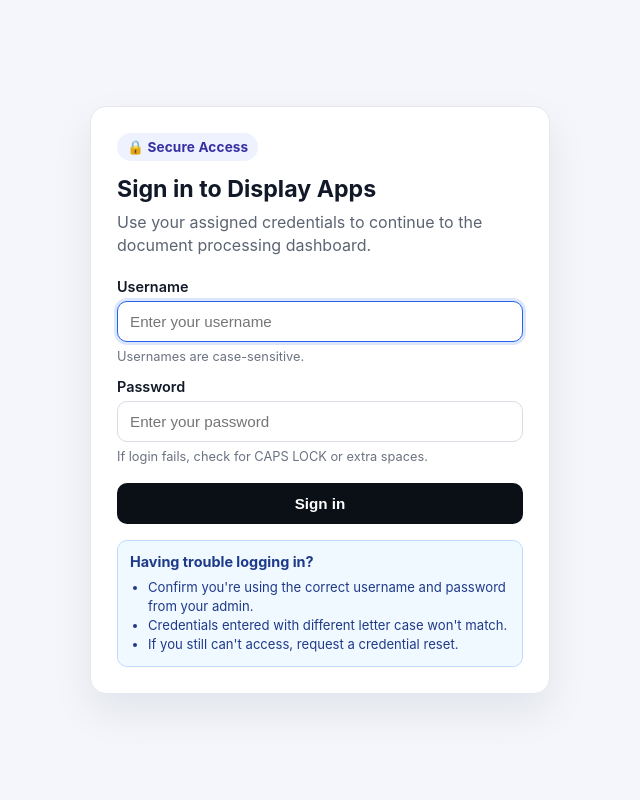
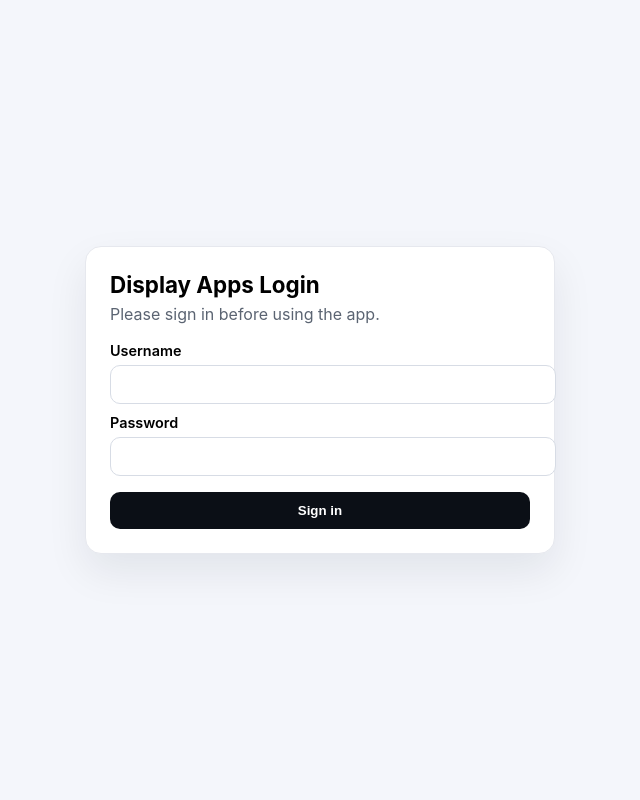
Before and after one commit to M1doriya/Display-Apps, a FastAPI app: page /login in a window 1280 px wide. Shown: the whole page, without its empty margins (320-960 px from the left). Run offline with FastAPI, Linux system fonts and the light colour scheme; some libraries are stand-ins or nearby versions.

Commit message:
Revert "Improve login page clarity and usability"

```diff
--- a/integrated-app/templates/login.html
+++ b/integrated-app/templates/login.html
@@ -5,172 +5,33 @@
   <meta name="viewport" content="width=device-width, initial-scale=1.0" />
   <title>Login • Display Apps</title>
   <style>
-    :root {
-      --bg: #f4f6fb;
-      --card: #ffffff;
-      --text: #111827;
-      --muted: #5b6472;
-      --border: #d7dce5;
-      --focus: #2563eb;
-      --cta: #0b0f16;
-      --cta-hover: #1f2937;
-      --error-bg: #fef2f2;
-      --error-border: #fecaca;
-      --error-text: #b91c1c;
-      --tip-bg: #f0f9ff;
-      --tip-border: #bfdbfe;
-      --tip-text: #1e3a8a;
-    }
-
-    * { box-sizing: border-box; }
-
-    body {
-      font-family: Inter, Arial, sans-serif;
-      background: var(--bg);
-      margin: 0;
-      min-height: 100vh;
-      display: grid;
-      place-items: center;
-      color: var(--text);
-      padding: 20px;
-    }
-
-    .card {
-      background: var(--card);
-      width: min(460px, 96vw);
-      border: 1px solid #e6e8ee;
-      border-radius: 16px;
-      padding: 26px;
-      box-shadow: 0 18px 40px rgba(15, 23, 42, 0.08);
-    }
-
-    .brand {
-      display: inline-flex;
-      align-items: center;
-      gap: 8px;
-      font-size: 0.85rem;
-      font-weight: 700;
-      letter-spacing: 0.01em;
-      background: #eef2ff;
-      color: #3730a3;
-      border-radius: 999px;
-      padding: 6px 10px;
-      margin-bottom: 14px;
-    }
-
-    h1 { margin: 0 0 8px; font-size: 1.45rem; }
-    p { margin: 0; color: var(--muted); line-height: 1.45; }
-
-    form { margin-top: 20px; }
-
-    label {
-      display: block;
-      font-size: 0.9rem;
-      font-weight: 600;
-      margin: 12px 0 6px;
-    }
-
-    input {
-      width: 100%;
-      padding: 11px 12px;
-      border: 1px solid var(--border);
-      border-radius: 10px;
-      font-size: 0.95rem;
-      transition: border-color .15s ease, box-shadow .15s ease;
-    }
-
-    input:focus {
-      outline: none;
-      border-color: var(--focus);
-      box-shadow: 0 0 0 3px rgba(37, 99, 235, 0.16);
-    }
-
-    .field-hint {
-      margin: 6px 0 0;
-      color: #6b7280;
-      font-size: 0.8rem;
-    }
-
-    button {
-      margin-top: 16px;
-      width: 100%;
-      padding: 12px 14px;
-      border: 0;
-      border-radius: 10px;
-      background: var(--cta);
-      color: #fff;
-      font-weight: 700;
-      font-size: 0.95rem;
-      cursor: pointer;
-      transition: background .15s ease, transform .06s ease;
-    }
-
-    button:hover { background: var(--cta-hover); }
-    button:active { transform: translateY(1px); }
-
-    .error {
-      margin-top: 14px;
-      border: 1px solid var(--error-border);
-      background: var(--error-bg);
-      color: var(--error-text);
-      font-size: 0.9rem;
-      border-radius: 10px;
-      padding: 10px 12px;
-    }
-
-    .tips {
-      margin-top: 16px;
-      border: 1px solid var(--tip-border);
-      background: var(--tip-bg);
-      border-radius: 10px;
-      padding: 12px;
-    }
-
-    .tips h2 {
-      margin: 0 0 8px;
-      font-size: 0.9rem;
-      color: var(--tip-text);
-    }
-
-    .tips ul {
-      margin: 0;
-      padding-left: 18px;
-      color: #1f3a8a;
-      font-size: 0.82rem;
-      line-height: 1.45;
-    }
+    body { font-family: Inter, Arial, sans-serif; background:#f4f6fb; margin:0; min-height:100vh; display:grid; place-items:center; }
+    .card { background:#fff; width:min(420px,92vw); border:1px solid #e6e8ee; border-radius:16px; padding:24px; box-shadow:0 18px 40px rgba(15,23,42,.08); }
+    h1 { margin:0 0 6px; font-size:1.4rem; }
+    p { margin:0 0 18px; color:#5b6472; }
+    label { display:block; font-size:.9rem; font-weight:600; margin:10px 0 6px; }
+    input { width:100%; padding:10px 12px; border:1px solid #d7dce5; border-radius:10px; font-size:.95rem; }
+    button { margin-top:16px; width:100%; padding:11px 14px; border:0; border-radius:10px; background:#0b0f16; color:#fff; font-weight:700; cursor:pointer; }
+    .error { margin-top:12px; color:#b91c1c; font-size:.9rem; }
+    .hint { margin-top:12px; font-size:.8rem; color:#7b8597; }
   </style>
 </head>
 <body>
   <main class="card">
-    <div class="brand">🔒 Secure Access</div>
-    <h1>Sign in to Display Apps</h1>
-    <p>Use your assigned credentials to continue to the document processing dashboard.</p>
-
+    <h1>Display Apps Login</h1>
+    <p>Please sign in before using the app.</p>
     <form method="post" action="/login">
       <label for="username">Username</label>
-      <input id="username" name="username" type="text" required autocomplete="username" placeholder="Enter your username" autofocus />
-      <p class="field-hint">Usernames are case-sensitive.</p>
+      <input id="username" name="username" type="text" required autocomplete="username" />
 
       <label for="password">Password</label>
-      <input id="password" name="password" type="password" required autocomplete="current-password" placeholder="Enter your password" />
-      <p class="field-hint">If login fails, check for CAPS LOCK or extra spaces.</p>
+      <input id="password" name="password" type="password" required autocomplete="current-password" />
 
       <button type="submit">Sign in</button>
     </form>
-
     {% if error %}
-      <div class="error" role="alert">{{ error }}</div>
+      <div class="error">{{ error }}</div>
     {% endif %}
-
-    <section class="tips" aria-label="Login help">
-      <h2>Having trouble logging in?</h2>
-      <ul>
-        <li>Confirm you're using the correct username and password from your admin.</li>
-        <li>Credentials entered with different letter case won't match.</li>
-        <li>If you still can't access, request a credential reset.</li>
-      </ul>
-    </section>
   </main>
 </body>
 </html>
```
